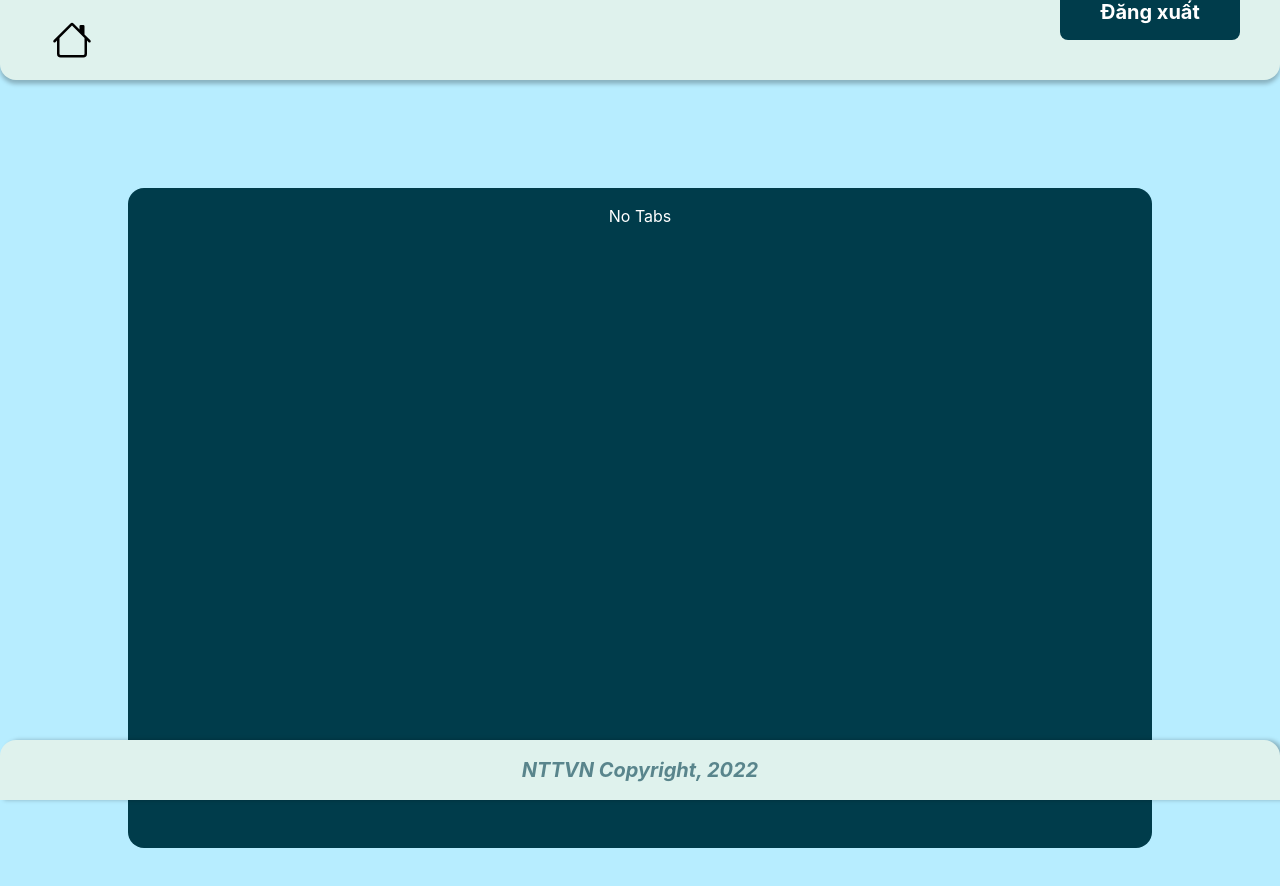
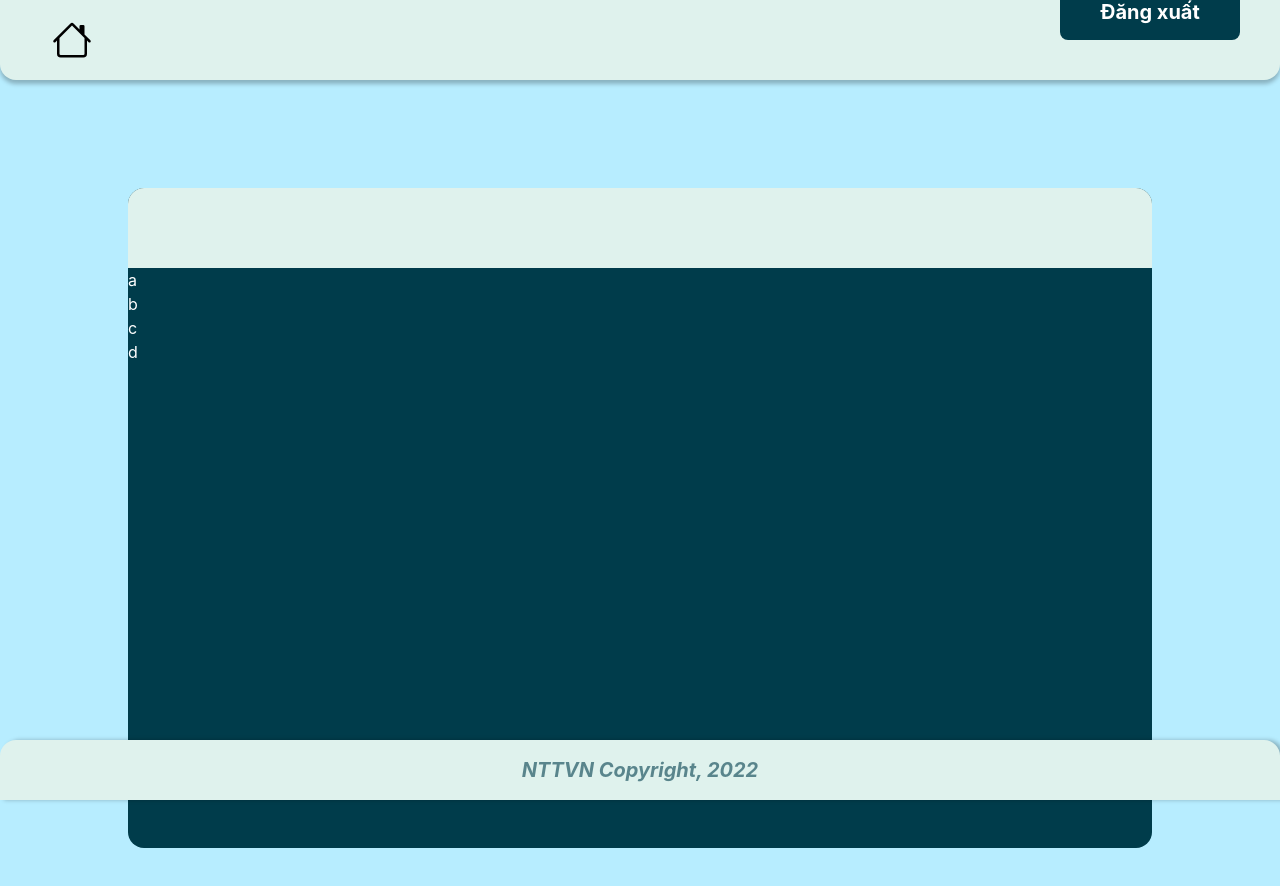
Before and after one commit to nguyendhst/project-movie-ticket-booking, a React (Create React App) app: page /content-manage in a window 1280 px wide. Shown: the top 886 px of the page. Built offline with nearby package versions, Linux system fonts and the light colour scheme.

Commit message:
CM film list banner done

```diff
--- a/src/pages/Content/Content.css
+++ b/src/pages/Content/Content.css
@@ -100,8 +100,8 @@
     display: flex;
     justify-content: stretch;
     align-items: center;
-    }
-/*
-.ContentBody {
+}
 
-} */
+.Tabs {
+    width: 100%;
+}
--- a/src/pages/Content/Content.js
+++ b/src/pages/Content/Content.js
@@ -4,7 +4,7 @@ import Button from "react-bootstrap/esm/Button";
 
 import './Content.css';
 import Footer from "../../components/Footer/Footer";
-import TabGroup from "./Tabs/Tabs"
+import Tabs from "./Tabs/Tabs"
 
 import House from "../../Asset/house.svg"
 
@@ -34,17 +34,27 @@ function Header() {
     )
 }
 
+const Students = ["a", "b", "c", "d"]
+const Hello = ["e", "f", "g", "h"]
+
+
 function Content() {
     return (
         <div className="Content">
             <Header/>
             <div className="ContentMain">
-                {/* <div className="ContentHeader">
-                    a
-                </div> */}
-                <div className="ContentBody">
-                    <TabGroup/>
-                </div>
+                <Tabs
+                    title={"Tab test"}
+                    tabs={
+                        [
+                            {name: "Student", content:  Students.map((student, index)   => <div key={index}>{(student) }</div>)},
+                            {name: "Hello", content:    Hello.map((hellu, index)        => <div key={index}>{(hellu)}</div>)},
+                            // {name: "Student2", content:  Students.map((student, index)   => <div key={index}>{(student) }</div>)},
+                            {name: "Hello2", content:    Hello.map((hellu, index)        => <div key={index}>{(hellu)}</div>)}
+                        ]
+                    }
+                    className="Tabs"
+                />
             </div>
             <Footer/>
         </div>
--- a/src/pages/Content/Tabs/Tabs.css
+++ b/src/pages/Content/Tabs/Tabs.css
@@ -1,28 +1,65 @@
-.TabView {
-    width: 100%;
-  }
+.Tabs {
 
-  .TabView .title {
+}
+
+.Tab {
+  min-height: 80px;
+  width: 100%;
+
+  background-color: #DFF2ED;
+  margin: 0px;
+  padding: 0px;
+  /* box-shadow: 0px 4px 4px rgba(0, 0, 0, 0.25); */
+  border-radius: 16px 16px 0px 0px;
+
+  display: flex;
+  justify-content: space-between;
+  align-items: stretch;
+}
+
+.tab-btn{
+  flex: 1;
+  background-color: #DFF2ED;
+  color: #000000;
+  border-radius: 16px 16px 0px 0px;
+  margin: 0px;
+}
+
+.tab-btn:hover{
+  background-color: #59858c;
+  color: #ffffff;
+}
+
+.active-tab-btn {
+  background-color: #003C4B;
+  color: #ffffff;
+}
+
+.active-tab-btn:hover {
+  background-color: #003C48;
+}
+
+  /* .Tabs .title {
     font-weight: bold;
     padding: 0.5em;
   }
 
-  .TabView .body {
+  .Tabs .body {
     padding: 1em;
   }
 
-  .TabView .tabs {
+  .Tabs .tabs {
     display: flex;
     justify-content: center;
     align-items: center;
   }
 
-  .TabView .tabs .tab {
+  .Tabs .tabs .tab {
     padding: 5px 1em;
     border: 1px solid gray;
   }
 
-  .TabView .tabs .active-tab {
+  .Tabs .tabs .active-tab {
     padding: 5px 1em;
     border-left: 1px solid gray;
     border-top: 1px solid gray;
@@ -30,11 +67,11 @@
     background-color: lightgray;
   }
 
-  .TabView .content {
+  .Tabs .content {
     display: flex;
     flex-direction: column;
     justify-content: center;
     align-items: center;
     padding: 1em;
     background-color: lightgrey;
-  }
+  } */
--- a/src/pages/Content/Tabs/Tabs.js
+++ b/src/pages/Content/Tabs/Tabs.js
@@ -1,63 +1,42 @@
 import React, { useState } from "react";
 import "./Tabs.css";
 
-function TabView({ title, tabs = [], editable = false }) {
-  const [activeTabIndex, setActiveTabIndex] = useState(0);
-  const [allTabs, setAllTabs] = useState(tabs);
+import Button from "react-bootstrap/esm/Button";
 
-  const NewTabButton = (
-    <div className="btn" onClick={() => createNewTab()}>
-      +
-    </div>
-  );
-
-  const NewTab = (
-    <div>
-      <label>New Tab</label>
-      <p>This is a new tab.</p>
-    </div>
-  );
-
-  const createNewTab = () => {
-    const newTabs = allTabs;
-    newTabs.push({ name: "New Tab", content: NewTab });
-    setAllTabs(newTabs);
-    setActiveTabIndex(newTabs.length - 1);
-  };
+function Tabs({tabs = [], editable = false }) {
+    const [activeTabIndex, setActiveTabIndex] = useState(0)
 
     const activateTab = (index) => {
             setActiveTabIndex(index);
-  };
+    }
 
-  return (
-    <div className="TabView">
-      {title && <h4 className="title">{title}</h4>}
-      <div className="body">
-        {allTabs.length === 0 ? (
-          <div className="tabs">
-            <div>No Tabs</div>
-            {editable ? NewTabButton : null}
-          </div>
-        ) : (
-          <div>
-            <div className="tabs">
-              {allTabs.map((tab, index) => (
-                <label
-                  key={index}
-                  className={index === activeTabIndex ? "active-tab" : "tab"}
+    return(
+        <div className="Tabs">
+                {Object.keys(tabs).length === 0 ?
+                    <div> No Tabs</div>
+                :
+                    (
+                    <>
+                    <div className="Tab">
+                        {
+
+                            tabs.map((tab, index) => (
+                                <Button
+                                    key = {index}
+                                    className={index === activeTabIndex ? "tab-btn active-tab-btn" : "tab-btn"}
                                     onClick={() => activateTab(index)}
                                 >
                                     {tab.name}
-                </label>
+                                </Button>
                         ))}
-              {editable ? NewTabButton : null}
                     </div>
-            <div className="content">{allTabs[activeTabIndex].content}</div>
+                    <div className="TabContent">
+                        {tabs[activeTabIndex].content}
                     </div>
+                    </>
                 )}
         </div>
-    </div>
-  );
+    )
 }
 
-export default TabView;
+export default Tabs;
```
Also changed, not shown: src/pages/LandingPage/index.css (deleted, +0 -63 lines), src/pages/LandingPage/index.js (deleted, +0 -43 lines), src/App.js (line endings or trailing spaces), 1 other file (tests, documents, lock files or other folders). Lines whose indentation alone changed are shown as unchanged.
